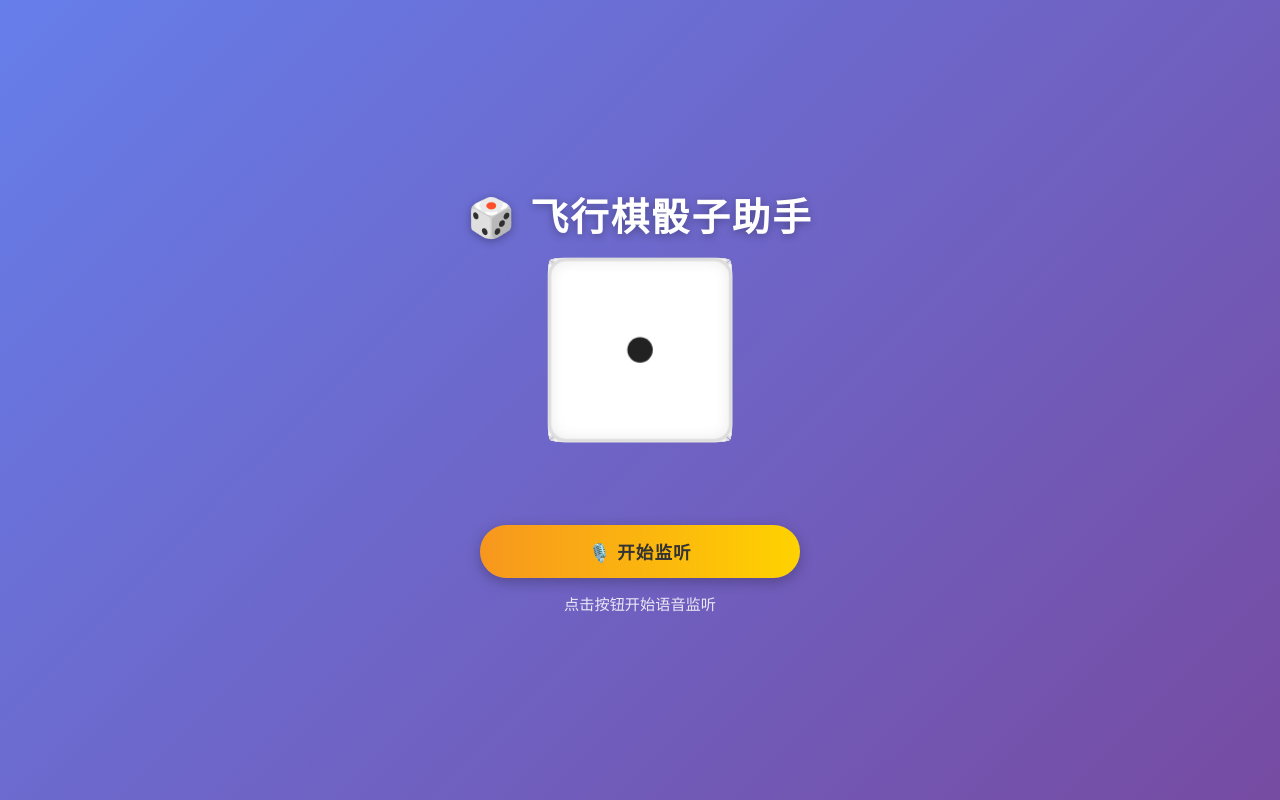
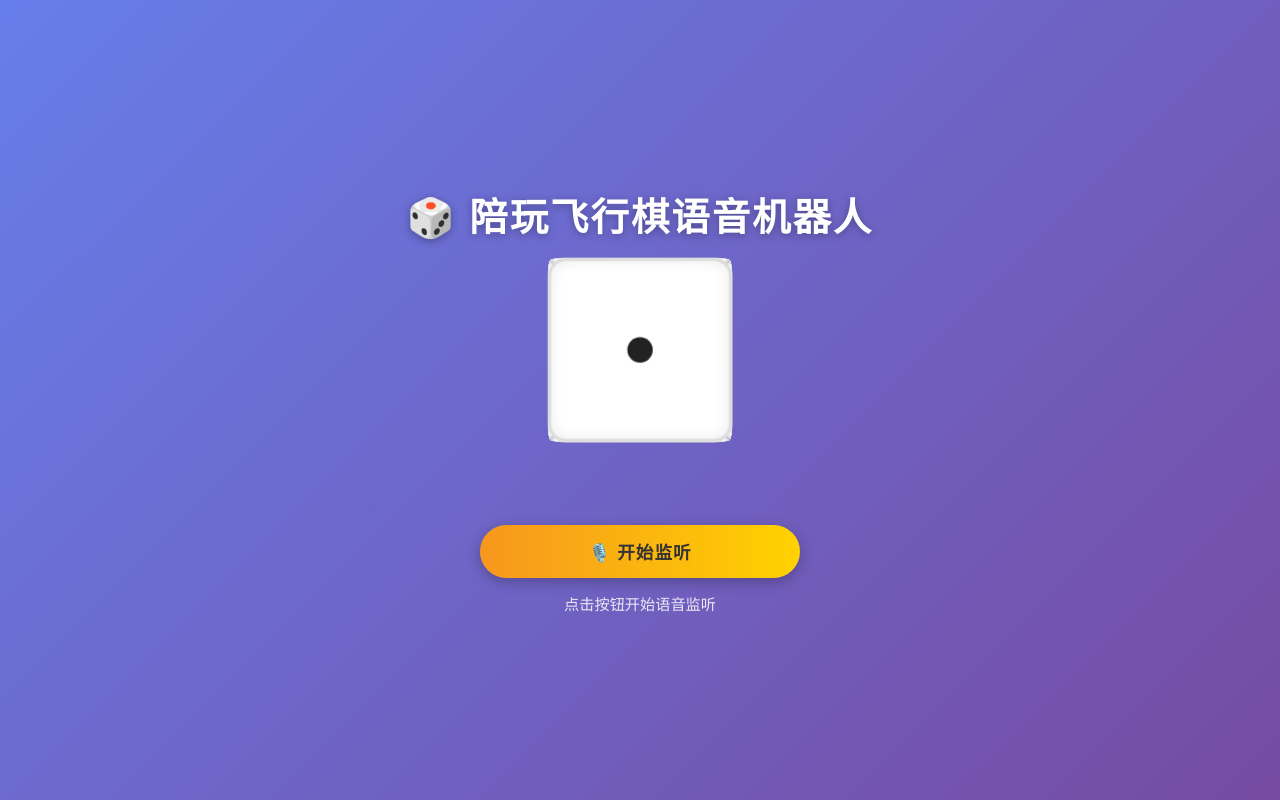
Before and after one commit to penglisha/my-dice-app, a plain HTML site: page frontend/index.html in a window 1280 px wide. Drawn offline with Linux system fonts and the light colour scheme.

Commit message:
修改标题

```diff
--- a/frontend/index.html
+++ b/frontend/index.html
@@ -3,7 +3,7 @@
 <head>
   <meta charset="UTF-8" />
   <meta name="viewport" content="width=device-width, initial-scale=1.0" />
-  <title>🎲 飞行棋骰子助手</title>
+  <title>🎲 陪玩飞行棋语音机器人</title>
   <style>
     * { box-sizing: border-box; margin: 0; padding: 0; }
 
@@ -179,7 +179,7 @@
 </head>
 <body>
 
-<h1>🎲 飞行棋骰子助手</h1>
+<h1>🎲 陪玩飞行棋语音机器人</h1>
 
 <div class="scene">
   <div class="cube" id="cube">
```
Also changed, not shown: 1 other file.
